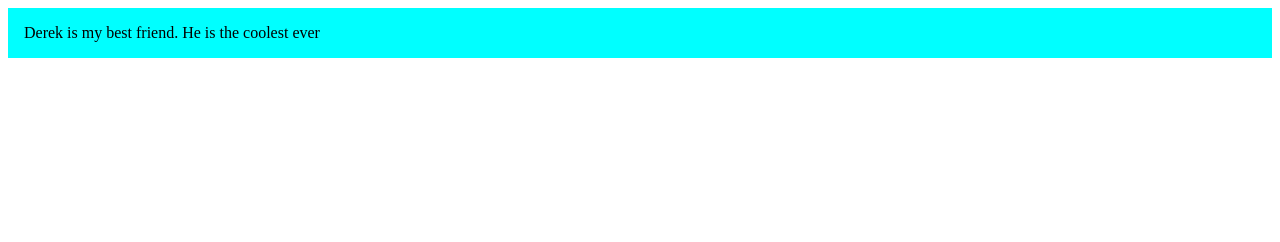
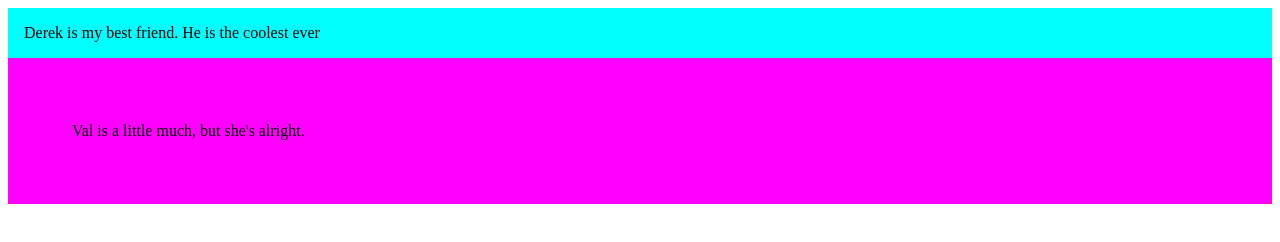
Before and after one commit to NSS-Day-Cohort-66/myProject, a plain HTML site: page index.html in a window 1280 px wide. Drawn offline with Linux system fonts and the light colour scheme.

Commit message:
added val

```diff
--- a/index.html
+++ b/index.html
@@ -8,5 +8,6 @@
   </head>
   <body>
     <div id="derek">Derek is my best friend. He is the coolest ever</div>
+    <div id="val">Val is a little much, but she's alright.</div>
   </body>
 </html>
--- a/styles/main.css
+++ b/styles/main.css
@@ -2,3 +2,8 @@
   background-color: aqua;
   padding: 1rem;
 }
+
+#val {
+  background-color: fuchsia;
+  padding: 4rem;
+}
```
